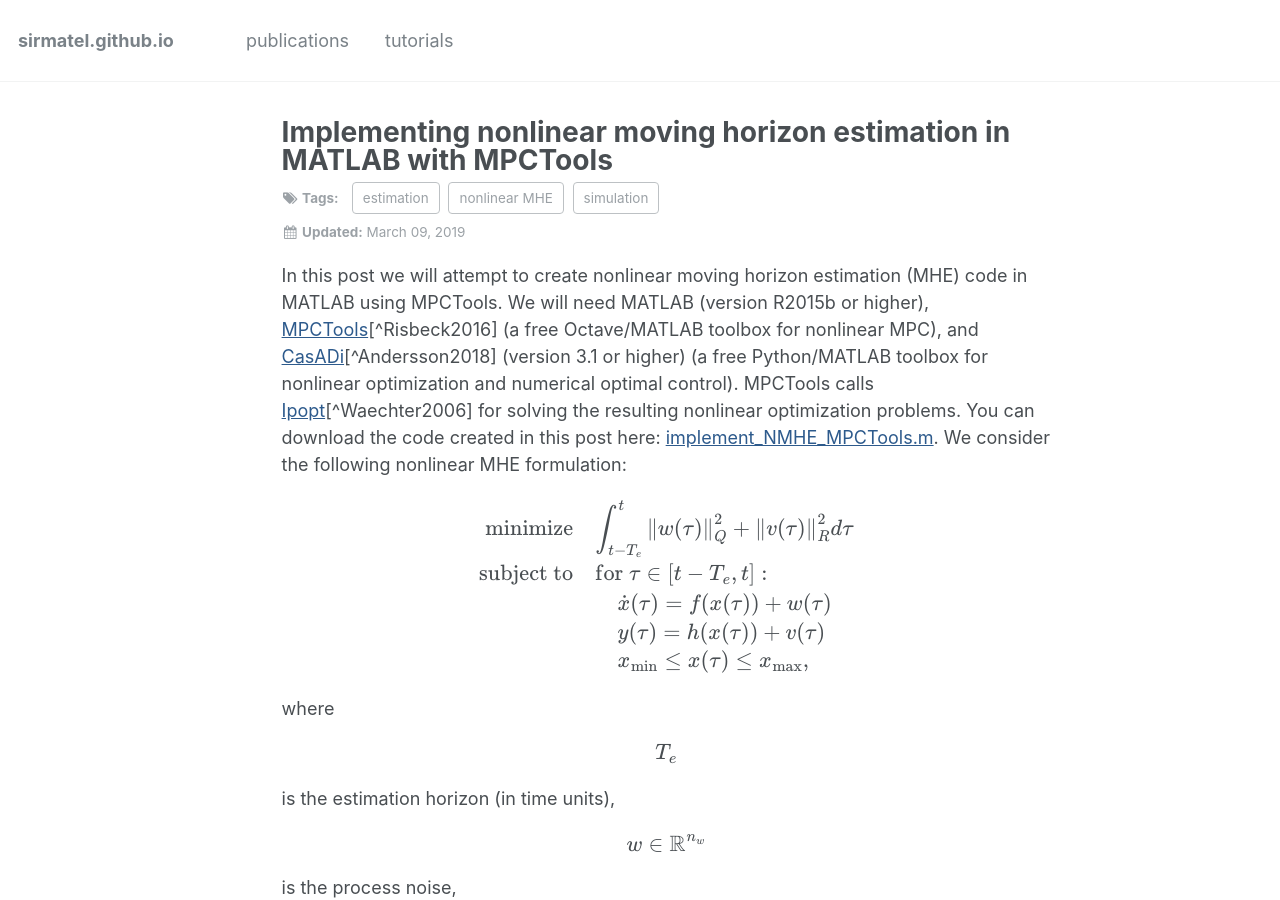
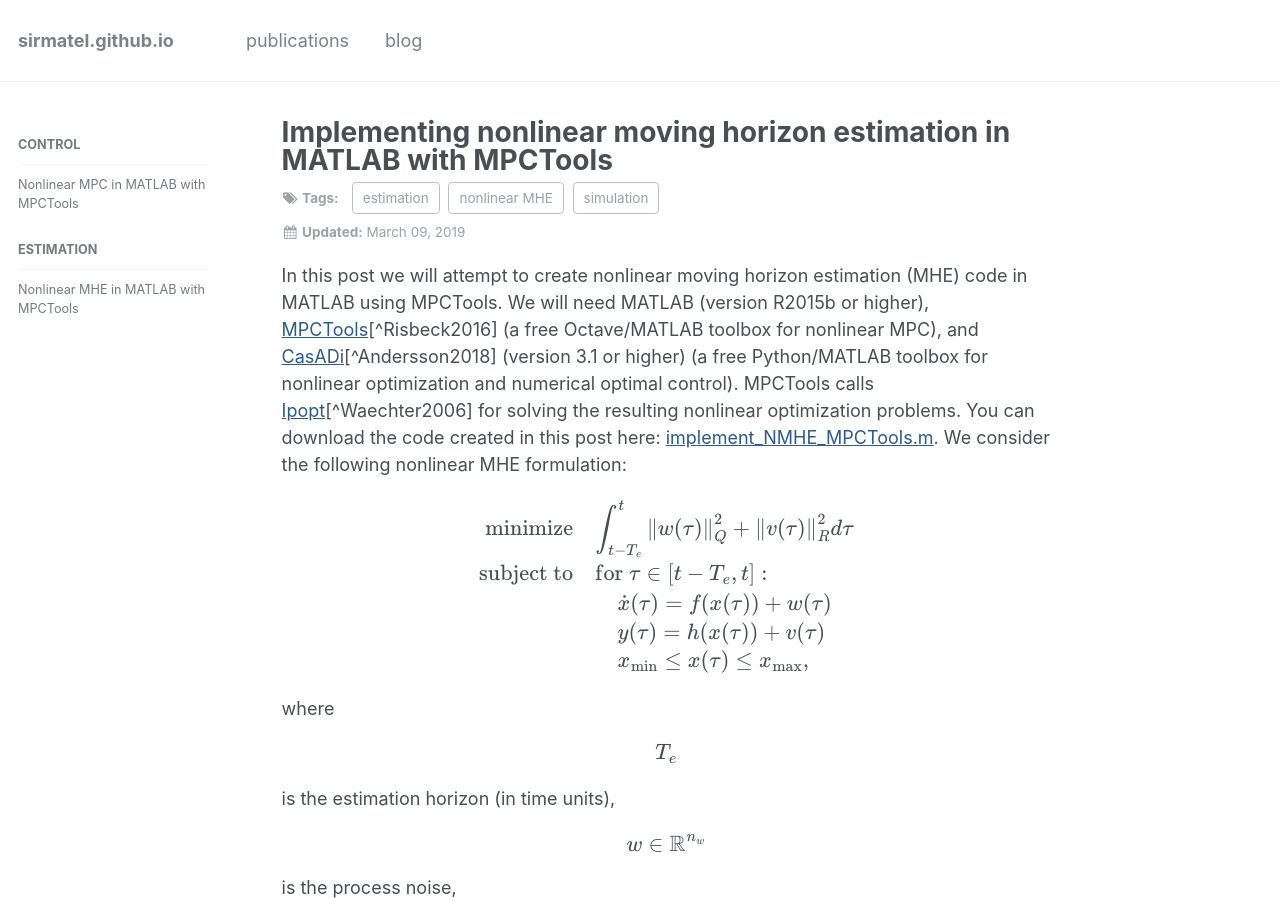
Before and after one commit to sirmatel/sirmatel.github.io, a Jekyll site: the page built from _posts/blog/2019-03-09-implement_NMHE_MPCTools.md.txt, in a window 1280 px wide and 900 px high. Built offline with Jekyll 4.4.1, drawn with Linux system fonts in a browser that asks for light colours; formulas are drawn with MathJax 3; comment, search, counter and statistics services are not loaded.

Commit message:
Update navigation.yml

```diff
--- a/_data/navigation.yml
+++ b/_data/navigation.yml
@@ -6,15 +6,15 @@ main:
   - title: "publications"
     url: /publications
 
-  - title: "tutorials"
-    url: /tutorials
+  - title: "blog"
+    url: /blog
 
-tutorials:
+blog:
   - title: control
     children:
-      - title: "Nonlinear MPC with MPCTools"
-        url: /tutorial/implement_NMPC_MPCTools
+      - title: "Nonlinear MPC in MATLAB with MPCTools"
+        url: /blog/implement_NMPC_MPCTools
   - title: estimation
     children:
-      - title: "Nonlinear MHE with MPCTools"
-        url: /tutorial/implement_NMHE_MPCTools
+      - title: "Nonlinear MHE in MATLAB with MPCTools"
+        url: /blog/implement_NMHE_MPCTools
```
